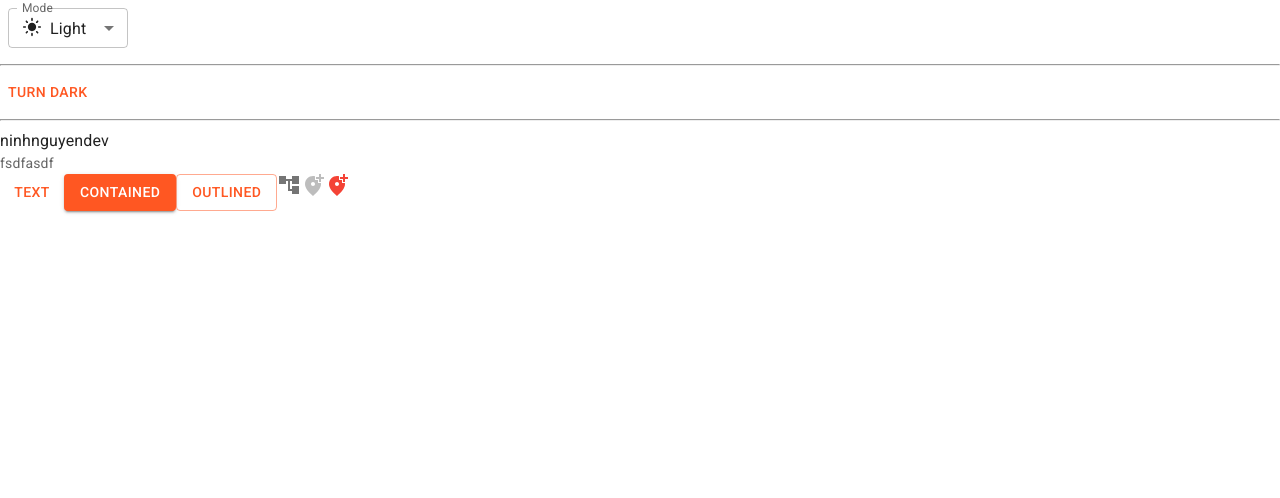
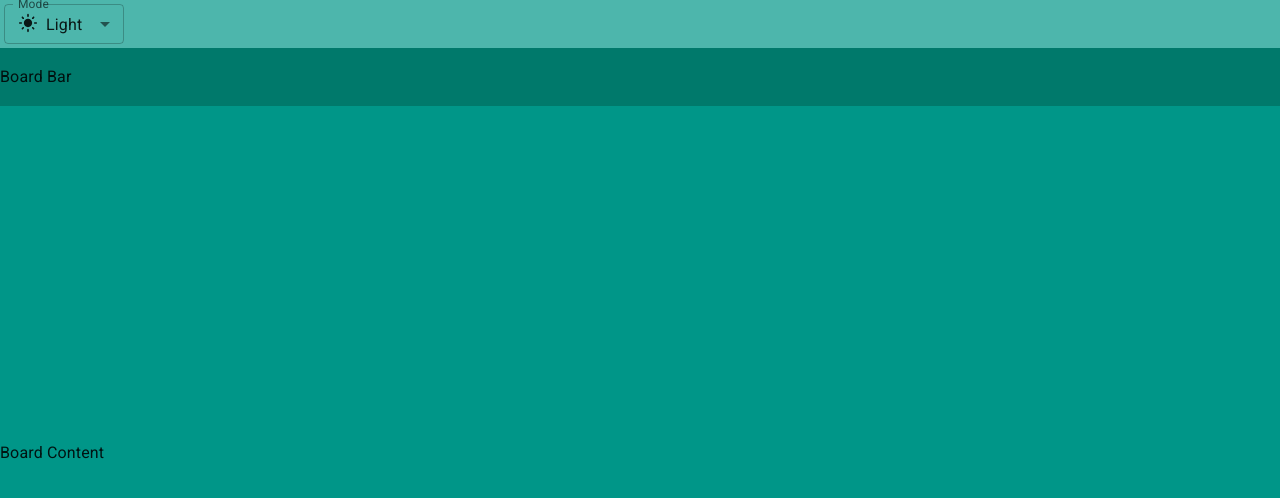
Before and after one commit to ninhnguyen2623/dev-web, a React (Vite) app: page / in a window 1280 px wide. Shown: the top 498 px of the page. Built offline with nearby package versions, Linux system fonts and the light colour scheme.

Commit message:
basic layout

```diff
--- a/src/App.jsx
+++ b/src/App.jsx
@@ -16,6 +16,7 @@
 import SettingsBrightnessIcon from '@mui/icons-material/SettingsBrightness'
 
 import Box from '@mui/material/Box'
+import Container from '@mui/material/Container'
 
 function ModeSelect() {
   const { mode, setMode } = useColorScheme()
@@ -42,12 +43,12 @@
           </div>
         </MenuItem>
         <MenuItem value='dark'>
-          <Box sx={{ display: 'flex', alignContent: 'center', gap: 2 }}>
+          <Box sx={{ display: 'flex', alignContent: 'center', gap: 1 }}>
             <DarkModeOutlinedIcon fontSize='small'/>  Drak
           </Box>
         </MenuItem>
         <MenuItem value='system'>
-          <Box sx={{ display: 'flex', alignContent: 'center', gap: 2 }}>
+          <Box sx={{ display: 'flex', alignContent: 'center', gap: 1 }}>
             <SettingsBrightnessIcon fontSize='small'/>  System
           </Box>
         </MenuItem>
@@ -56,39 +57,37 @@
   )
 }
 
-function ModeToggle() {
-  const { mode, setMode } = useColorScheme()
-  // const prefersDarkMode = useMediaQuery('(prefers-color-scheme: dark)')
-  // const prefersLightMode = useMediaQuery('(prefers-color-scheme: light)')
-  // console.log('prefersDarkMode', prefersDarkMode)
-  // console.log('prefersLightMode', prefersLightMode)
-  return (
-    <Button
-      onClick={() => {
-        setMode(mode === 'light' ? 'dark' : 'light')
-      }}
-    >
-      {mode === 'light' ? 'Turn dark' : 'Turn light'}
-    </Button>
-  )
-}
-
 function App() {
   return (
-    <>
-      <ModeSelect/>
-      <hr/>
-      <ModeToggle/>
-      <hr/>
-      <div>ninhnguyendev</div>
-      <Typography variant='body2' color="text.secondary" >fsdfasdf</Typography>
-      <Button variant="text">Text</Button>
-      <Button variant="contained">Contained</Button>
-      <Button variant="outlined">Outlined</Button>
-      <AccountTreeIcon color="action"/>
-      <AddLocationAltIcon color="disabled"/>
-      <AddLocationAltIcon sx={{ color: red[500] }} />
-    </>
+    <Container disableGutters maxWidth={false} sx={{ height: '100vh' }}>
+      <Box sx={{
+        backgroundColor: 'primary.light',
+        width: '100%',
+        height: (theme) => theme.trello.appBarHeight,
+        display: 'flex',
+        alignItems: 'center'
+      }}>
+        <ModeSelect/>
+      </Box>
+      <Box sx={{
+        backgroundColor: 'primary.dark',
+        width: '100%',
+        height: (theme) => theme.trello.boardBarHeight,
+        display: 'flex',
+        alignItems: 'center'
+      }}>
+        Board Bar
+      </Box>
+      <Box sx={{
+        backgroundColor: 'primary.main',
+        width: '100%',
+        display: 'flex',
+        alignItems: 'center',
+        height: (theme) => `calc(100vh - ${theme.trello.appBarHeight} - ${theme.trello.boardBarHeight})`
+      }}>
+        Board Content
+      </Box>
+    </Container>
   )
 }
 
--- a/src/theme.js
+++ b/src/theme.js
@@ -1,18 +1,24 @@
 import { experimental_extendTheme as extendTheme } from '@mui/material/styles'
 import { red, blue, teal, cyan, deepOrange } from '@mui/material/colors'
 const theme = extendTheme({
+  trello: {
+    appBarHeight: '48px',
+    boardBarHeight: '58px'
+  },
   colorSchemes: {
     light: {
       palette: {
-        primary: deepOrange
-      }
+        primary: teal
+      },
+      spacing: (factor) => `${0.25 * factor}rem`
     },
     dark: {
       palette: {
         // primary: {
         //   main: '#000'
         // }
-      }
+      },
+      spacing: (factor) => `${0.25 * factor}rem`
     }
   }
 })
```
